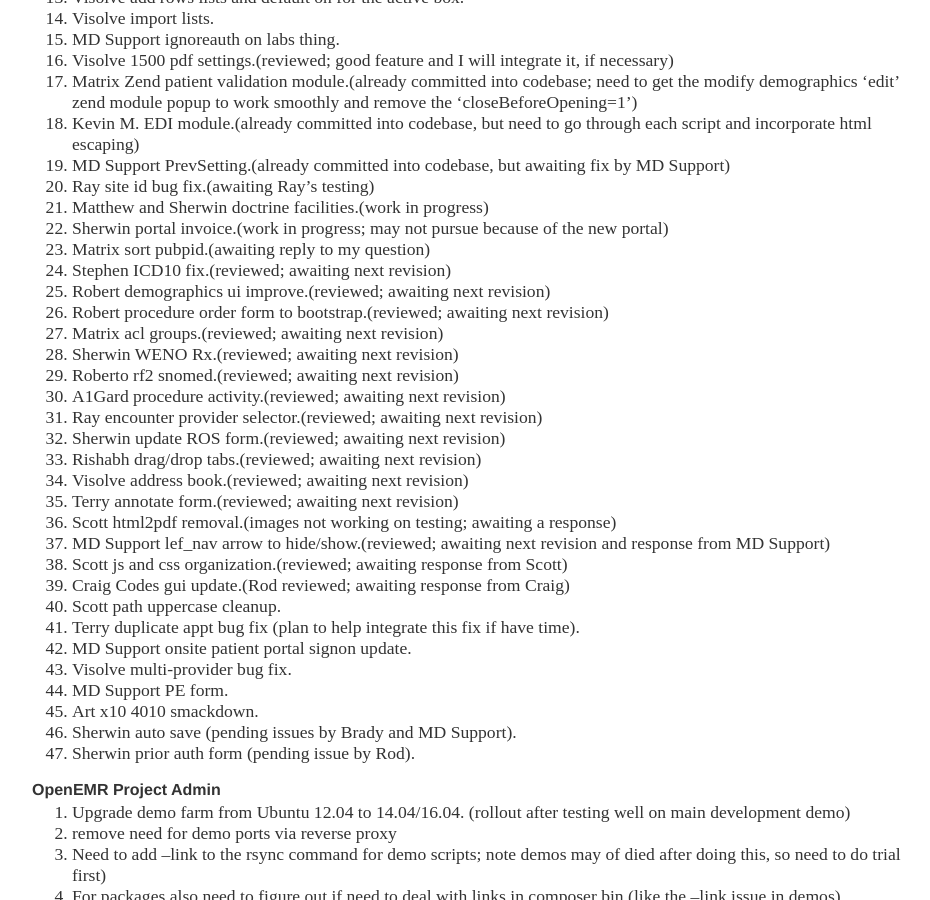
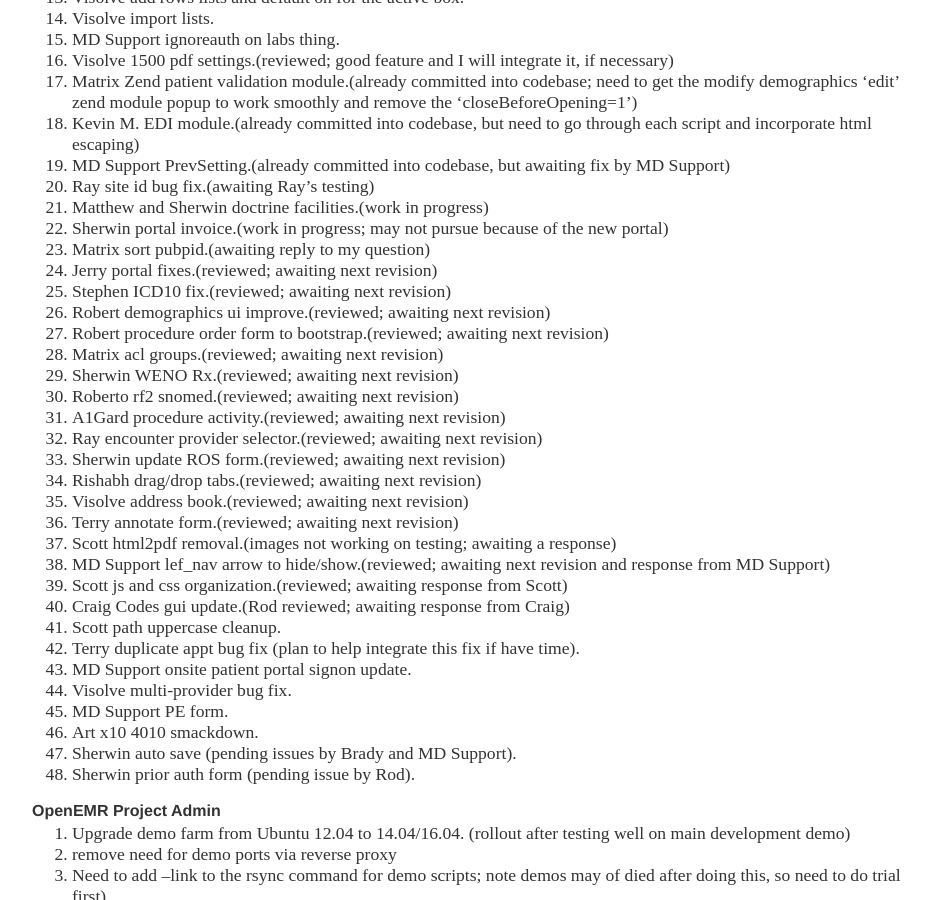
Before and after one commit to bradymiller/bradymiller.github.io, a Jekyll site: the page built from todo/index.md, in a window 1280 px wide and 900 px high, scrolled down 668 px. Shown: the whole window, without its empty margins (160-1090 px from the left). Built offline with Jekyll 4.4.1, drawn with Linux system fonts in a browser that asks for light colours; our own code applies the rules of GitHub Pages for plain Markdown files.

Commit message:
Update index.md

```diff
--- a/todo/index.md
+++ b/todo/index.md
@@ -34,6 +34,7 @@
 1. Matthew and Sherwin doctrine facilities.(work in progress)
 1. Sherwin portal invoice.(work in progress; may not pursue because of the new portal)
 1. Matrix sort pubpid.(awaiting reply to my question)
+1. Jerry portal fixes.(reviewed; awaiting next revision)
 1. Stephen ICD10 fix.(reviewed; awaiting next revision)
 1. Robert demographics ui improve.(reviewed; awaiting next revision)
 1. Robert procedure order form to bootstrap.(reviewed; awaiting next revision)
```
